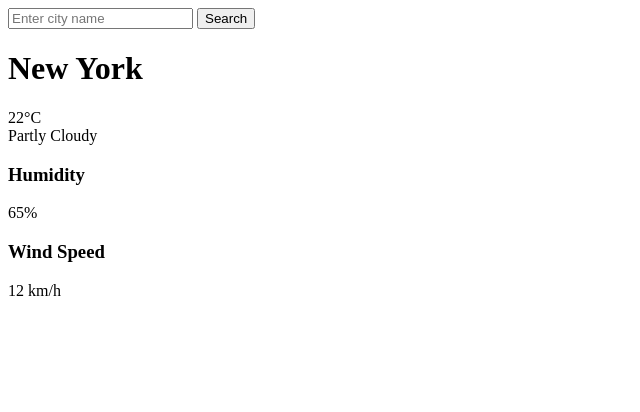
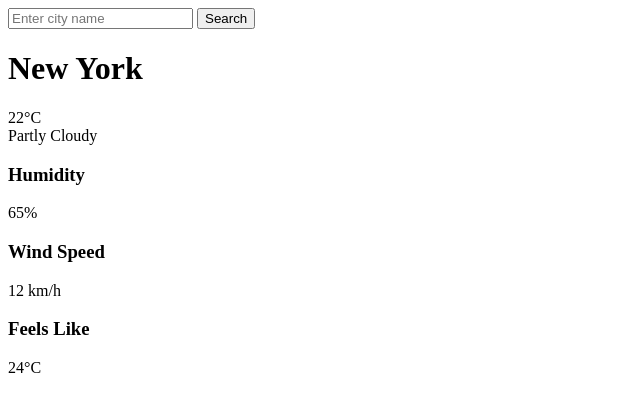
Before and after one commit to tariqbayan/Weather-APP, a plain HTML site: page index.html in a window 1280 px wide. Shown: the whole page, without its empty margins (0-640 px from the left). Drawn offline with Linux system fonts and the light colour scheme.

Commit message:
add contnt to the last details div

```diff
--- a/index.html
+++ b/index.html
@@ -26,7 +26,8 @@
                     <p>12 km/h</p>
                 </div>
                  <div class="detail-item">
-
+                     <h3>Feels Like</h3>
+                    <p>24°C</p>
                  </div>
             </div>
          </div>
```
